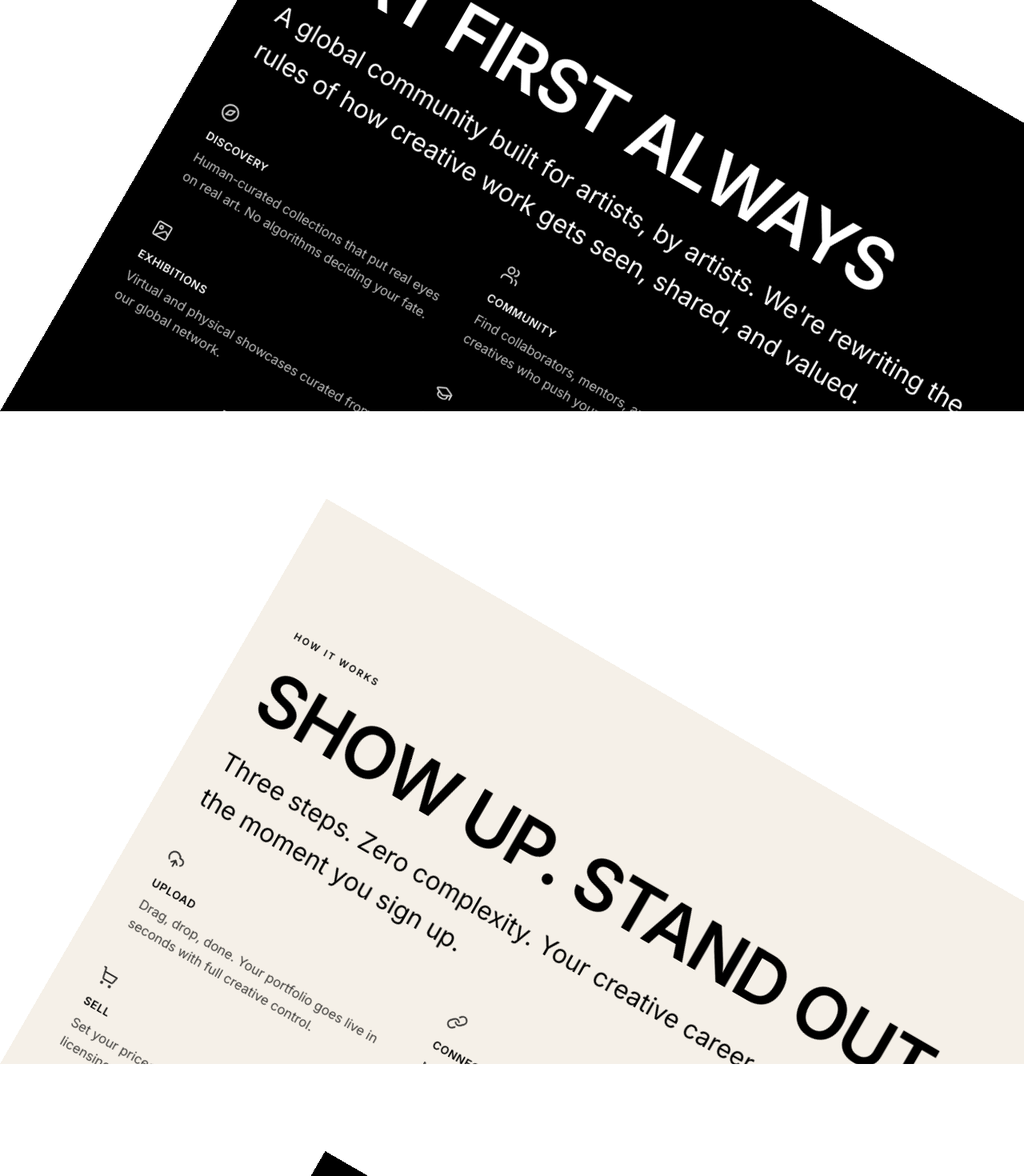
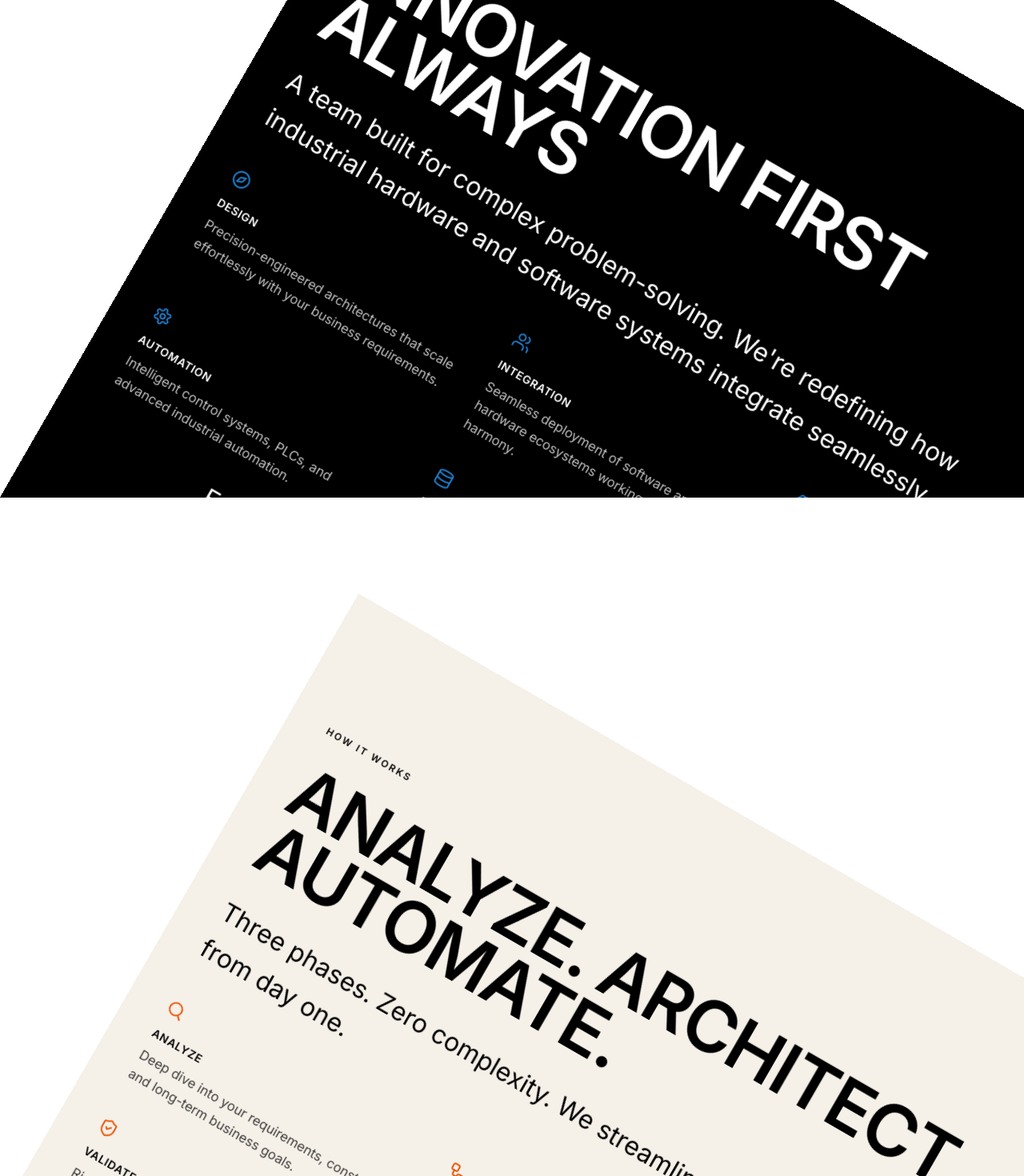
Before and after one commit to viweb25/vest-website, a Next.js app: page /services/technology/cloud-ai in a window 1280 px wide. Shown: the part 2080-3550 px from the top of the page at 80% size. Built offline with nearby package versions, Linux system fonts and the light colour scheme; no server answers.

Commit message:
Update website

```diff
--- a/components/technology/FlowArtDemo.tsx
+++ b/components/technology/FlowArtDemo.tsx
@@ -4,9 +4,9 @@ import React from 'react';
 import { FlowArt, FlowSection } from '@/components/ui/story-scroll';
 import { TestimonialsSection } from './TestimonialsSection';
 import {
-  Compass, Users, Gem, Image as ImageIcon, GraduationCap, Building,
-  UploadCloud, Link as LinkIcon, TrendingUp, ShoppingCart, Handshake, RefreshCw,
-  Globe, Banknote, Award, Unlock, Earth, PieChart
+  Compass, Settings, Gem, Database, MonitorCog, ShieldCheck,
+  Search, Workflow, TrendingUp, Handshake, RefreshCw,
+  Globe, Cpu, Award, Link as LinkIcon, Zap, Shield, Users
 } from 'lucide-react';
 
 export function FlowArtDemo() {
@@ -16,12 +16,11 @@ export function FlowArtDemo() {
         <p className="text-xs font-bold uppercase tracking-[0.2em]">Who we are</p>
         <div>
           <h1 className="text-[clamp(2.5rem,7vw,8rem)] font-bold leading-[0.9] uppercase tracking-tight w-full">
-            Create Without Limits
+            Engineering Excellence
           </h1>
         </div>
         <p className="mt-auto max-w-[50ch] text-[clamp(1rem,2.5vw,2rem)] font-normal leading-relaxed">
-          We believe every artist deserves a platform that puts creativity first. No algorithms, no
-          noise — just pure art and the people who make it.
+          We bridge the gap between complex engineering and intuitive technology. Delivering industrial solutions built for modern enterprises.
         </p>
       </FlowSection>
 
@@ -29,60 +28,59 @@ export function FlowArtDemo() {
         <p className="text-xs font-bold uppercase tracking-[0.2em]">The mission</p>
         <div>
           <h2 className="text-[clamp(2.5rem,7vw,8rem)] font-bold leading-[0.9] uppercase tracking-tight w-full">
-            Art First Always
+            Innovation First Always
           </h2>
         </div>
         <p className="max-w-[50ch] text-[clamp(1rem,2.5vw,2rem)] font-normal leading-relaxed">
-          A global community built for artists, by artists. We're rewriting the rules of how
-          creative work gets seen, shared, and valued.
+          A team built for complex problem-solving. We're redefining how industrial hardware and software systems integrate seamlessly.
         </p>
         <div className="grid grid-cols-1 md:grid-cols-3 gap-y-12 gap-x-[3vw] w-full mt-4">
           <div className="flex-1">
-            <Compass className="mb-4 w-6 h-6 opacity-80" />
-            <p className="mb-2 text-sm font-bold uppercase tracking-wider">Discovery</p>
+            <Compass className="mb-4 w-6 h-6 text-[#1D79C5]" />
+            <p className="mb-2 text-sm font-bold uppercase tracking-wider">Design</p>
             <p className="text-[clamp(0.85rem,1.3vw,1.05rem)] leading-relaxed opacity-75">
-              Human-curated collections that put real eyes on real art. No algorithms deciding your fate.
+              Precision-engineered architectures that scale effortlessly with your business requirements.
             </p>
           </div>
           <div className="flex-1">
-            <Users className="mb-4 w-6 h-6 opacity-80" />
-            <p className="mb-2 text-sm font-bold uppercase tracking-wider">Community</p>
+            <Users className="mb-4 w-6 h-6 text-[#1D79C5]" />
+            <p className="mb-2 text-sm font-bold uppercase tracking-wider">Integration</p>
             <p className="text-[clamp(0.85rem,1.3vw,1.05rem)] leading-relaxed opacity-75">
-              Find collaborators, mentors, and fellow creatives who push your work forward.
+              Seamless deployment of software and hardware ecosystems working in perfect harmony.
             </p>
           </div>
           <div className="flex-1">
-            <Gem className="mb-4 w-6 h-6 opacity-80" />
-            <p className="mb-2 text-sm font-bold uppercase tracking-wider">Value</p>
+            <Gem className="mb-4 w-6 h-6 text-[#1D79C5]" />
+            <p className="mb-2 text-sm font-bold uppercase tracking-wider">Quality</p>
             <p className="text-[clamp(0.85rem,1.3vw,1.05rem)] leading-relaxed opacity-75">
-              Fair pricing. Transparent commissions. Artists keep what they earn. Always.
+              Uncompromising standards across all engineering deliverables and documentation.
             </p>
           </div>
 
           <div className="flex-1">
-            <ImageIcon className="mb-4 w-6 h-6 opacity-80" />
-            <p className="mb-2 text-sm font-bold uppercase tracking-wider">Exhibitions</p>
+            <Settings className="mb-4 w-6 h-6 text-[#1D79C5]" />
+            <p className="mb-2 text-sm font-bold uppercase tracking-wider">Automation</p>
             <p className="text-[clamp(0.85rem,1.3vw,1.05rem)] leading-relaxed opacity-75">
-              Virtual and physical showcases curated from our global network.
+              Intelligent control systems, PLCs, and advanced industrial automation.
             </p>
           </div>
           <div className="flex-1">
-            <GraduationCap className="mb-4 w-6 h-6 opacity-80" />
-            <p className="mb-2 text-sm font-bold uppercase tracking-wider">Mentorship</p>
+            <Database className="mb-4 w-6 h-6 text-[#1D79C5]" />
+            <p className="mb-2 text-sm font-bold uppercase tracking-wider">Data Systems</p>
             <p className="text-[clamp(0.85rem,1.3vw,1.05rem)] leading-relaxed opacity-75">
-              Paired guidance from established artists who've walked the path.
+              Secure cloud infrastructure, analytics, and real-time monitoring platforms.
             </p>
           </div>
           <div className="flex-1">
-            <Building className="mb-4 w-6 h-6 opacity-80" />
-            <p className="mb-2 text-sm font-bold uppercase tracking-wider">Residencies</p>
+            <MonitorCog className="mb-4 w-6 h-6 text-[#1D79C5]" />
+            <p className="mb-2 text-sm font-bold uppercase tracking-wider">Testing</p>
             <p className="text-[clamp(0.85rem,1.3vw,1.05rem)] leading-relaxed opacity-75">
-              Access funded creative retreats around the world.
+              LabVIEW-based DAQ, Hardware-in-the-Loop (HIL), and specialized machine testing.
             </p>
           </div>
         </div>
         <p className="mt-auto ml-auto max-w-[50ch] text-right text-[clamp(1rem,2.5vw,2rem)] font-normal leading-relaxed">
-          Every feature we build starts with one question — does this serve the artist?
+          Every system we build starts with one question — does it solve the core problem?
         </p>
       </FlowSection>
 
@@ -90,54 +88,54 @@ export function FlowArtDemo() {
         <p className="text-xs font-bold uppercase tracking-[0.2em]">How it works</p>
         <div>
           <h2 className="text-[clamp(2.5rem,7vw,8rem)] font-bold leading-[0.9] uppercase tracking-tight w-full">
-            Show Up. Stand Out.
+            Analyze. Architect. Automate.
           </h2>
         </div>
         <p className="max-w-[50ch] text-[clamp(1rem,2.5vw,2rem)] font-normal leading-relaxed">
-          Three steps. Zero complexity. Your creative career starts moving the moment you sign up.
+          Three phases. Zero complexity. We streamline your operations from day one.
         </p>
         <div className="grid grid-cols-1 md:grid-cols-3 gap-y-12 gap-x-[3vw] w-full mt-4">
           <div className="flex-1">
-            <UploadCloud className="mb-4 w-6 h-6 opacity-80" />
-            <p className="mb-2 text-sm font-bold uppercase tracking-wider">Upload</p>
+            <Search className="mb-4 w-6 h-6 text-orange-600" />
+            <p className="mb-2 text-sm font-bold uppercase tracking-wider">Analyze</p>
             <p className="text-[clamp(0.85rem,1.3vw,1.05rem)] leading-relaxed opacity-75">
-              Drag, drop, done. Your portfolio goes live in seconds with full creative control.
+              Deep dive into your requirements, constraints, and long-term business goals.
             </p>
           </div>
           <div className="flex-1">
-            <LinkIcon className="mb-4 w-6 h-6 opacity-80" />
-            <p className="mb-2 text-sm font-bold uppercase tracking-wider">Connect</p>
+            <Workflow className="mb-4 w-6 h-6 text-orange-600" />
+            <p className="mb-2 text-sm font-bold uppercase tracking-wider">Architect</p>
             <p className="text-[clamp(0.85rem,1.3vw,1.05rem)] leading-relaxed opacity-75">
-              Match with collectors, galleries, and brands actively looking for your style.
+              Design robust systems tailored specifically to your unique workflow and standards.
             </p>
           </div>
           <div className="flex-1">
-            <TrendingUp className="mb-4 w-6 h-6 opacity-80" />
-            <p className="mb-2 text-sm font-bold uppercase tracking-wider">Grow</p>
+            <TrendingUp className="mb-4 w-6 h-6 text-orange-600" />
+            <p className="mb-2 text-sm font-bold uppercase tracking-wider">Automate</p>
             <p className="text-[clamp(0.85rem,1.3vw,1.05rem)] leading-relaxed opacity-75">
-              Track engagement, manage commissions, and scale your practice — all in one place.
+              Deploy, scale, and optimize operations for maximum efficiency and output.
             </p>
           </div>
 
           <div className="flex-1">
-            <ShoppingCart className="mb-4 w-6 h-6 opacity-80" />
-            <p className="mb-2 text-sm font-bold uppercase tracking-wider">Sell</p>
+            <ShieldCheck className="mb-4 w-6 h-6 text-orange-600" />
+            <p className="mb-2 text-sm font-bold uppercase tracking-wider">Validate</p>
             <p className="text-[clamp(0.85rem,1.3vw,1.05rem)] leading-relaxed opacity-75">
-              Set your prices, manage editions, handle licensing. Built-in commerce tools.
+              Rigorous testing, calibration, and compliance checks before every rollout.
             </p>
           </div>
           <div className="flex-1">
-            <Handshake className="mb-4 w-6 h-6 opacity-80" />
+            <Handshake className="mb-4 w-6 h-6 text-orange-600" />
             <p className="mb-2 text-sm font-bold uppercase tracking-wider">Collaborate</p>
             <p className="text-[clamp(0.85rem,1.3vw,1.05rem)] leading-relaxed opacity-75">
-              Find your people. Joint projects, split commissions, shared studios.
+              Ongoing partnership, maintenance (AMC), and continuous technical support.
             </p>
           </div>
           <div className="flex-1">
-            <RefreshCw className="mb-4 w-6 h-6 opacity-80" />
+            <RefreshCw className="mb-4 w-6 h-6 text-orange-600" />
             <p className="mb-2 text-sm font-bold uppercase tracking-wider">Evolve</p>
             <p className="text-[clamp(0.85rem,1.3vw,1.05rem)] leading-relaxed opacity-75">
-              Your practice changes. Your platform should too. Flexible tools that adapt.
+              Your industry changes. Our digital solutions adapt and grow with you.
             </p>
           </div>
         </div>
@@ -147,85 +145,79 @@ export function FlowArtDemo() {
         <p className="text-xs font-bold uppercase tracking-[0.2em]">The vision</p>
         <div>
           <h2 className="text-[clamp(2.5rem,7vw,8rem)] font-bold leading-[0.9] uppercase tracking-tight w-full">
-            Future Of Art
+            Future Of Industry
           </h2>
         </div>
         <p className="max-w-[50ch] text-[clamp(1rem,2.5vw,2rem)] font-normal leading-relaxed">
-          We're not just building a platform. We're building a movement.
+          We're not just delivering projects. We're engineering the future.
         </p>
         <div className="flex flex-wrap gap-[3vw] mt-4">
           <div className="min-w-[180px] flex-1">
-            <Globe className="mb-4 w-6 h-6 opacity-80" />
-            <p className="mb-2 text-sm font-bold uppercase tracking-wider">10K+</p>
+            <Globe className="mb-4 w-6 h-6 text-[#1D79C5]" />
+            <p className="mb-2 text-sm font-bold uppercase tracking-wider">Global Reach</p>
             <p className="text-[clamp(0.85rem,1.3vw,1.05rem)] leading-relaxed opacity-75">
-              Artists from 80 countries already shaping the future with us.
+              Deploying complex systems across borders for international clients.
             </p>
           </div>
           <div className="min-w-[180px] flex-1">
-            <Banknote className="mb-4 w-6 h-6 opacity-80" />
-            <p className="mb-2 text-sm font-bold uppercase tracking-wider">$2M+</p>
+            <Cpu className="mb-4 w-6 h-6 text-[#1D79C5]" />
+            <p className="mb-2 text-sm font-bold uppercase tracking-wider">Intelligent</p>
             <p className="text-[clamp(0.85rem,1.3vw,1.05rem)] leading-relaxed opacity-75">
-              Paid directly to creators in our first year. Zero hidden fees.
+              AI-driven analytics, machine vision, and predictive maintenance.
             </p>
           </div>
           <div className="min-w-[180px] flex-1">
-            <Award className="mb-4 w-6 h-6 opacity-80" />
-            <p className="mb-2 text-sm font-bold uppercase tracking-wider">100%</p>
+            <Award className="mb-4 w-6 h-6 text-[#1D79C5]" />
+            <p className="mb-2 text-sm font-bold uppercase tracking-wider">100% Reliable</p>
             <p className="text-[clamp(0.85rem,1.3vw,1.05rem)] leading-relaxed opacity-75">
-              Artist-owned. Every decision we make starts with the creator.
+              Mission-critical solutions designed for precision and zero downtime.
             </p>
           </div>
         </div>
 
         <div className="flex flex-col xl:flex-row items-stretch gap-10 xl:gap-10 mt-6">
-
           {/* Left Side (Text Block) */}
           <div className="xl:w-[40%] flex flex-col justify-center">
             <div className="flex items-center gap-4 mb-6">
               <p className="text-[10px] md:text-xs font-bold uppercase tracking-[0.2em] text-[#38bdf8]">
-                A new era for creators
+                A new era for industry
               </p>
               <div className="h-px w-12 bg-[#38bdf8]/40" />
             </div>
             <p className="text-[clamp(1rem,1.5vw,1.35rem)] font-medium leading-relaxed max-w-[450px]">
-              The art world has been broken for decades. <br className="hidden md:block" />
-              Galleries take 50%. Algorithms bury talent. <br className="hidden md:block" />
-              <span className="text-[#38bdf8]">We're here to change that — permanently.</span>
+              Traditional engineering is siloed. <br className="hidden md:block" />
+              Hardware and software are often disconnected. <br className="hidden md:block" />
+              <span className="text-[#38bdf8]">We're here to unify them — permanently.</span>
             </p>
           </div>
 
           {/* Right Side (3 Items) */}
           <div className="xl:w-[60%] flex flex-col sm:flex-row items-stretch gap-8 sm:gap-0">
-            {/* Item 1 */}
             <div className="flex-1 flex flex-col sm:pr-8">
-              <Unlock className="mb-4 w-6 h-6 opacity-80" strokeWidth={1.5} />
-              <p className="mb-2 text-[11px] md:text-xs font-bold uppercase tracking-wider">Open access</p>
+              <LinkIcon className="mb-4 w-6 h-6 text-[#38bdf8]" strokeWidth={1.5} />
+              <p className="mb-2 text-[11px] md:text-xs font-bold uppercase tracking-wider">Seamless Integration</p>
               <p className="text-[clamp(0.75rem,1vw,0.95rem)] leading-relaxed opacity-75">
-                No invite codes. No waiting lists. If you make art, you belong here.
+                Bridging IT and OT for complete operational visibility and control.
               </p>
             </div>
 
-            {/* Divider 1 */}
             <div className="hidden sm:block w-px bg-white/20 mx-4" />
 
-            {/* Item 2 */}
             <div className="flex-1 flex flex-col sm:px-8">
-              <Earth className="mb-4 w-6 h-6 opacity-80" strokeWidth={1.5} />
-              <p className="mb-2 text-[11px] md:text-xs font-bold uppercase tracking-wider">Global reach</p>
+              <Zap className="mb-4 w-6 h-6 text-[#38bdf8]" strokeWidth={1.5} />
+              <p className="mb-2 text-[11px] md:text-xs font-bold uppercase tracking-wider">High Performance</p>
               <p className="text-[clamp(0.75rem,1vw,0.95rem)] leading-relaxed opacity-75">
-                Your work seen in 120+ countries from day one.
+                Optimized algorithms and hardware for real-time control and speed.
               </p>
             </div>
 
-            {/* Divider 2 */}
             <div className="hidden sm:block w-px bg-white/20 mx-4" />
 
-            {/* Item 3 */}
             <div className="flex-1 flex flex-col sm:pl-8">
-              <PieChart className="mb-4 w-6 h-6 opacity-80" strokeWidth={1.5} />
-              <p className="mb-2 text-[11px] md:text-xs font-bold uppercase tracking-wider">Artist-first economics</p>
+              <Shield className="mb-4 w-6 h-6 text-[#38bdf8]" strokeWidth={1.5} />
+              <p className="mb-2 text-[11px] md:text-xs font-bold uppercase tracking-wider">Enterprise Security</p>
               <p className="text-[clamp(0.75rem,1vw,0.95rem)] leading-relaxed opacity-75">
-                You keep 90% of every sale. The remaining 10% funds the platform and the mission.
+                Data protection, access control, and highly secure cloud architectures.
               </p>
             </div>
           </div>
--- a/providers/AuthProvider.tsx
+++ b/providers/AuthProvider.tsx
@@ -28,20 +28,21 @@ export function AuthProvider({ children }: { children: ReactNode }) {
   const [isLoading, setIsLoading] = useState(false);
 
   const fetchMe = async () => {
-    try {
-      const response = await api.get('/auth/me');
-      if (response.data.success) {
-        setUser(response.data.user);
-      }
-    } catch (error) {
-      setUser(null);
-    }
+    // try {
+    //   const response = await api.get('/auth/me');
+    //   if (response.data.success) {
+    //     setUser(response.data.user);
+    //   }
+    // } catch (error) {
+    //   setUser(null);
+    // }
+    setUser(null); // Just set to null directly to mock unauthenticated state
   };
 
   useEffect(() => {
     // Defer the auth check to after first paint so it never blocks navigation
     const timer = setTimeout(() => {
-      fetchMe();
+      // fetchMe(); // Disabled for now to hide backend errors
     }, 0);
 
     const handleUnauthorized = () => {
```
